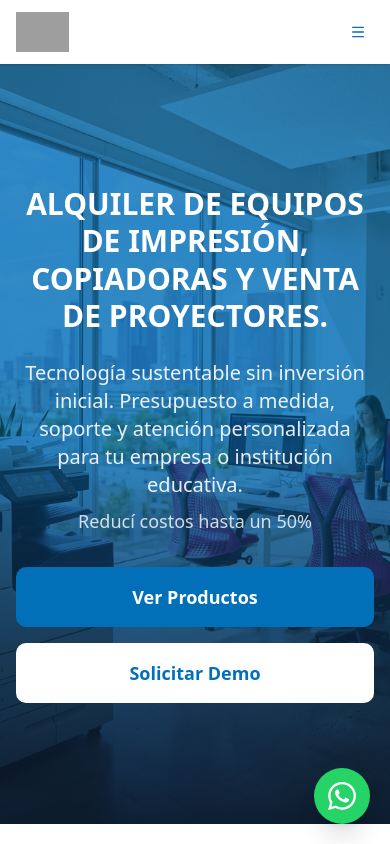
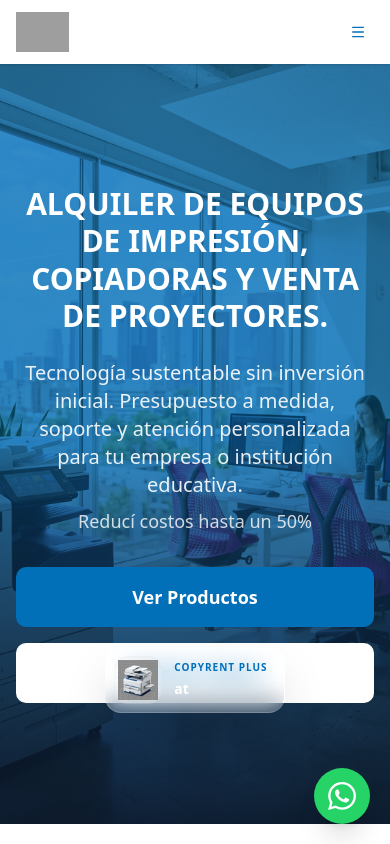
Before and after one commit to jcm-estudio/copyrent-web, a Next.js app: page /copyrent-web/ in a window 390 px wide. Shown: the top 844 px of the page. Built offline with nearby package versions, Linux system fonts and the light colour scheme; grey boxes are pictures that could not be loaded.

Commit message:
Add premium Typewriter effect and Feature Badge to Hero section

```diff
--- a/src/app/globals.css
+++ b/src/app/globals.css
@@ -117,3 +117,12 @@ html {
   0% { opacity: 0; }
   100% { opacity: 1; }
 }
+
+/* Cursor blink animation for typewriter effect */
+@keyframes blink {
+  0%, 100% { opacity: 1; }
+  50% { opacity: 0; }
+}
+.animate-cursor-blink {
+  animation: blink 0.8s infinite;
+}
--- a/src/app/page.tsx
+++ b/src/app/page.tsx
@@ -1,6 +1,7 @@
 'use client'
 
-import { useState, useEffect, useRef } from 'react'
+import { useState, useEffect, useRef, useMemo } from 'react'
+
 import { Button } from '@/components/ui/button'
 import {
   Accordion,
@@ -281,6 +282,12 @@ export default function Home() {
             <p className="text-lg sm:text-xl text-white/80 mb-8">
               Reducí costos hasta un 50%
             </p>
+
+            {/* Premium Feature Badge with Typewriter Effect */}
+            <div className="absolute top-[80%] left-1/2 -translate-x-1/2 w-full max-w-lg lg:left-full lg:-translate-x-0 lg:-ml-12 lg:-mt-24 pointer-events-none mt-12 lg:mt-0 px-4 sm:px-0">
+              <PremiumFeatureBadge />
+            </div>
+
             <div className="flex flex-col sm:flex-row items-center justify-center gap-4">
               <a
                 href="#productos"
@@ -576,6 +583,85 @@ function TransformacionSection() {
     </section>
   )
 }
+
+/* ──── PREMIUM FEATURE BADGE ──── */
+function PremiumFeatureBadge() {
+  const phrases = useMemo(() => [
+    "ahorra costos de tu empresa",
+    "atención personalizada",
+    "soporte garantizado",
+    "auditoría sin cargo"
+  ], [])
+
+  return (
+    <div className="inline-flex items-center gap-3 md:gap-4 bg-white/10 backdrop-blur-md border border-white/20 p-2 md:p-3 pr-4 md:pr-6 rounded-2xl shadow-2xl animate-fade-in pointer-events-auto">
+      {/* Icon Container */}
+      <div className="flex-shrink-0 w-12 h-12 md:w-14 md:h-14 bg-white/20 rounded-xl flex items-center justify-center p-1 overflow-hidden shadow-inner">
+        <img
+          src={`${process.env.NODE_ENV === 'production' ? '/copyrent-web' : ''}/images/printer-icon.png`}
+          alt="Printer Icon"
+          className="w-full h-full object-contain"
+          loading="lazy"
+        />
+      </div>
+
+      {/* Text Content */}
+      <div className="flex flex-col">
+        <span className="text-[10px] md:text-xs font-bold uppercase tracking-widest text-[#0170B9] mb-0.5">
+          CopyRent Plus
+        </span>
+        <div className="flex items-center min-h-[1.5rem] md:min-h-[1.75rem]">
+          <span className="text-sm md:text-base font-semibold text-white truncate">
+            <Typewriter phrases={phrases} />
+          </span>
+          <span className="w-0.5 h-4 md:h-5 bg-[#0170B9] ml-1 animate-cursor-blink" />
+        </div>
+      </div>
+    </div>
+  )
+}
+
+/* ──── TYPEWRITER ANIMATION HELPER ──── */
+function Typewriter({ phrases }: { phrases: string[] }) {
+  const [currentPhraseIndex, setCurrentPhraseIndex] = useState(0)
+  const [currentText, setCurrentText] = useState('')
+  const [isDeleting, setIsDeleting] = useState(false)
+  const [typingSpeed, setTypingSpeed] = useState(100)
+
+  useEffect(() => {
+    const handleTyping = () => {
+      const fullPhrase = phrases[currentPhraseIndex]
+
+      if (!isDeleting) {
+        // Typing
+        setCurrentText(fullPhrase.substring(0, currentText.length + 1))
+        setTypingSpeed(100) // Default typing speed
+
+        if (currentText === fullPhrase) {
+          // Pause at the end before deleting
+          setTypingSpeed(2000)
+          setIsDeleting(true)
+        }
+      } else {
+        // Deleting
+        setCurrentText(fullPhrase.substring(0, currentText.length - 1))
+        setTypingSpeed(50) // Fast delete
+
+        if (currentText === '') {
+          setIsDeleting(false)
+          setCurrentPhraseIndex((prev) => (prev + 1) % phrases.length)
+          setTypingSpeed(500) // Pause before next phrase
+        }
+      }
+    }
+
+    const timer = setTimeout(handleTyping, typingSpeed)
+    return () => clearTimeout(timer)
+  }, [currentText, isDeleting, currentPhraseIndex, phrases, typingSpeed])
+
+  return <span>{currentText}</span>
+}
+
 
 /* ──── CONTROL Y MONITOREO ──── */
 function ControlMonitoreoSection() {
```
Also changed, not shown: public/images/printer-icon.png (added).
